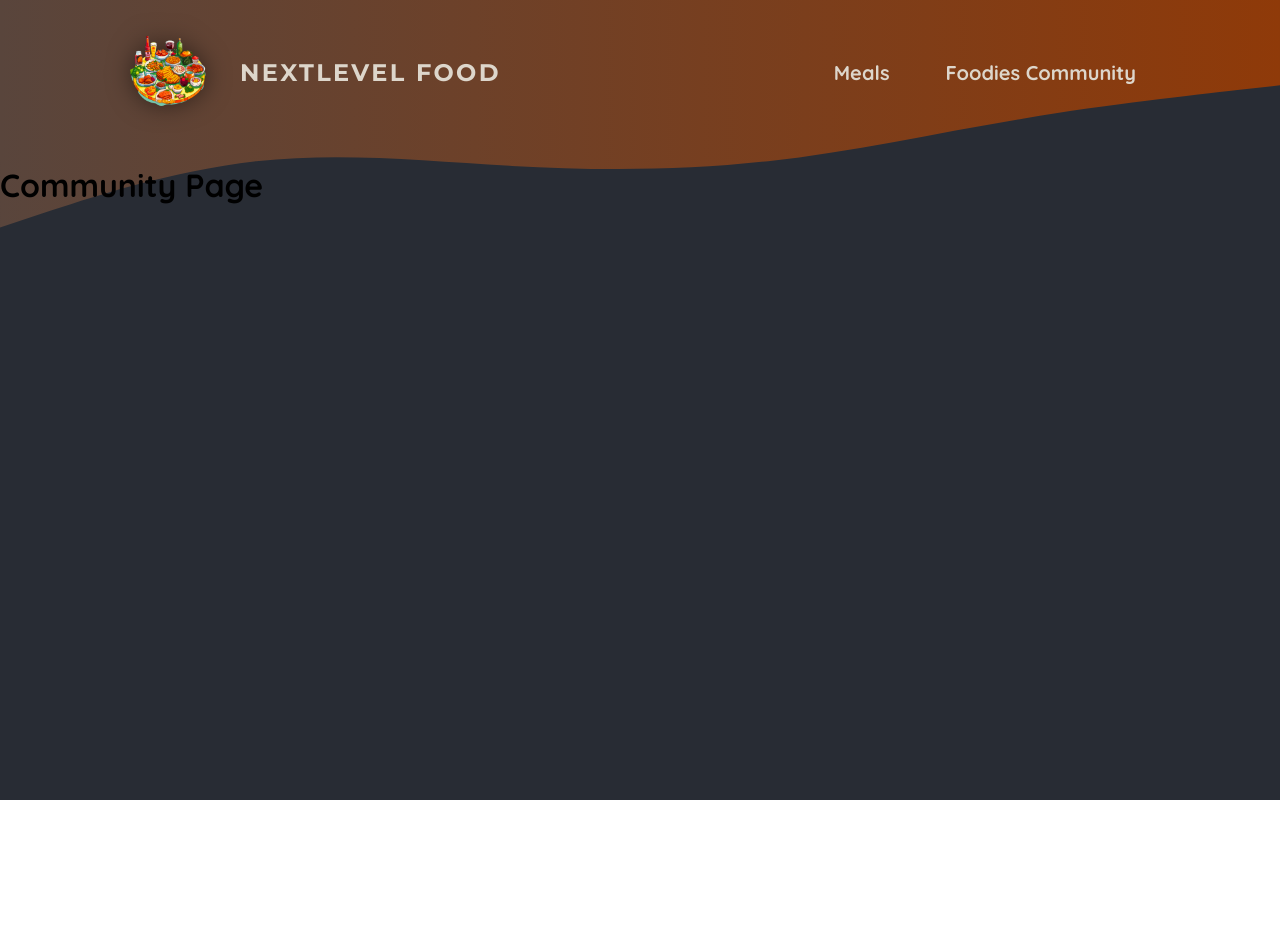
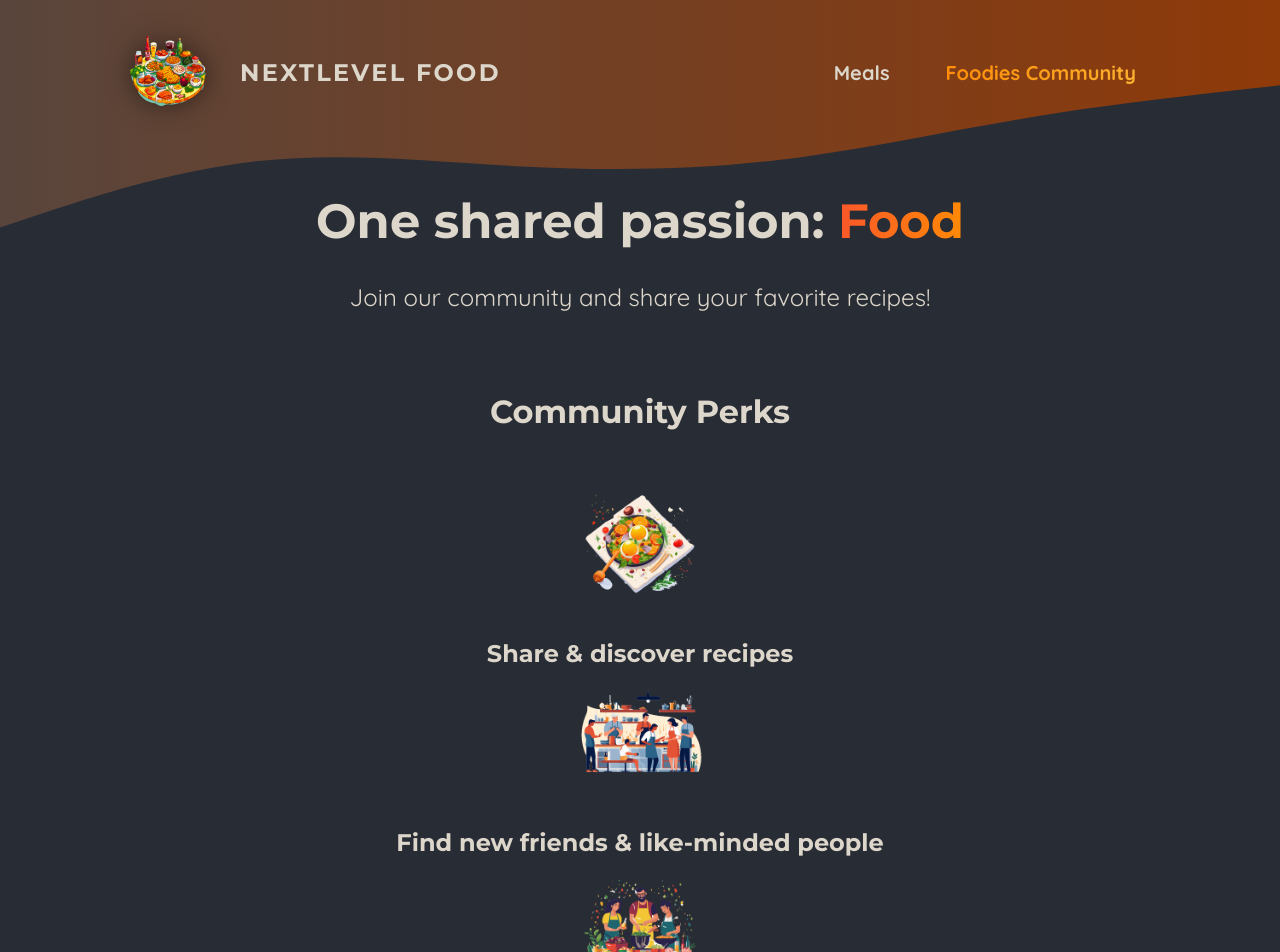
Before and after one commit to hakankurtfe/nextjs-foodies-app, a Next.js app: page /community in a window 1280 px wide. Shown: the top 952 px of the page. Before the commit the page ends 800 px from the top, so only its background shows below. Built offline with nearby package versions, Linux system fonts and the light colour scheme.

Commit message:
created community content & nav-link

```diff
--- a/app/community/page.js
+++ b/app/community/page.js
@@ -1,7 +1,40 @@
+import Image from 'next/image';
+
+import mealIcon from '@/assets/icons/meal.png';
+import communityIcon from '@/assets/icons/community.png';
+import eventsIcon from '@/assets/icons/events.png';
+import classes from './page.module.css';
+
 export default function CommunityPage() {
-    return(
-        <main>
-            <h1>Community Page</h1>
-        </main>
-    );
+  return (
+    <>
+      <header className={classes.header}>
+        <h1>
+          One shared passion: <span className={classes.highlight}>Food</span>
+        </h1>
+        <p>Join our community and share your favorite recipes!</p>
+      </header>
+      <main className={classes.main}>
+        <h2>Community Perks</h2>
+
+        <ul className={classes.perks}>
+          <li>
+            <Image src={mealIcon} alt="A delicious meal" />
+            <p>Share & discover recipes</p>
+          </li>
+          <li>
+            <Image src={communityIcon} alt="A crowd of people, cooking" />
+            <p>Find new friends & like-minded people</p>
+          </li>
+          <li>
+            <Image
+              src={eventsIcon}
+              alt="A crowd of people at a cooking event"
+            />
+            <p>Participate in exclusive events</p>
+          </li>
+        </ul>
+      </main>
+    </>
+  );
 }
--- /dev/null
+++ b/app/community/page.module.css
@@ -0,0 +1,61 @@
+.header {
+    gap: 3rem;
+    margin: 3rem auto 5rem auto;
+    width: 90%;
+    max-width: 75rem;
+    color: #ddd6cb;
+    font-size: 1.5rem;
+    text-align: center;
+  }
+
+  .header h1 {
+    font-family: 'Montserrat', sans-serif;
+  }
+
+  .highlight {
+    background: linear-gradient(90deg, #f9572a, #ff8a05);
+    background-clip: text;
+    -webkit-background-clip: text;
+    -webkit-text-fill-color: transparent;
+  }
+
+  .main {
+    width: 90%;
+    max-width: 40rem;
+    margin: 0 auto;
+    text-align: center;
+  }
+
+  .main h2 {
+    font-family: 'Montserrat', sans-serif;
+    font-size: 2rem;
+    margin-bottom: 3rem;
+    color: #ddd6cb;
+  }
+
+  .perks {
+    list-style: none;
+    margin: 3rem 0;
+    padding: 0;
+  }
+
+  .perks li {
+    display: flex;
+    flex-direction: column;
+    align-items: center;
+    gap: 2rem;
+  }
+
+  .perks img {
+    width: 8rem;
+    height: 8rem;
+    object-fit: contain;
+  }
+
+  .perks p {
+    font-family: 'Montserrat', sans-serif;
+    font-size: 1.5rem;
+    font-weight: bold;
+    margin: 0;
+    color: #ddd6cb;
+  }
--- a/components/main-header/main-header.js
+++ b/components/main-header/main-header.js
@@ -3,6 +3,7 @@
 import logoImg from "@/assets/logo.png"
 import classes from "./main-header.module.css";
 import MainHeaderBackground from "./main-header-background";
+import NavLink from "./nav-link";
 
 export default function MainHeader() {
     return(
@@ -17,10 +18,10 @@
             <nav className={classes.nav}>
                 <ul>
                     <li>
-                        <Link href="/meals">Meals</Link>
+                        <NavLink href="/meals">Meals</NavLink>
                     </li>
                     <li>
-                        <Link href="/community">Foodies Community</Link>
+                        <NavLink href="/community">Foodies Community</NavLink>
                     </li>
                 </ul>
             </nav>
--- a/components/main-header/main-header.module.css
+++ b/components/main-header/main-header.module.css
@@ -21,30 +21,6 @@
     font-size: 1.25rem;
   }
 
-  .nav a {
-    text-decoration: none;
-    color: #ddd6cb;
-    font-weight: bold;
-    padding: 0.5rem 1rem;
-    border-radius: 0.5rem;
-  }
-
-  .nav a:hover,
-  .nav a:active {
-    background: linear-gradient(90deg, #ff8a05, #f9b331);
-    background-clip: text;
-    -webkit-background-clip: text;
-    -webkit-text-fill-color: transparent;
-    text-shadow: 0 0 18px rgba(248, 190, 42, 0.8);
-  }
-
-  .active {
-    background: linear-gradient(90deg, #ff8a05, #f9b331);
-    background-clip: text;
-    -webkit-background-clip: text;
-    -webkit-text-fill-color: transparent;
-  }
-
   .logo {
     display: flex;
     align-items: center;
--- /dev/null
+++ b/components/main-header/nav-link.js
@@ -0,0 +1,15 @@
+'use client';
+
+import Link from "next/link";
+import { usePathname } from "next/navigation";
+import classes from "./nav-link.module.css";
+
+export default function NavLink({href, children}) {
+    const path = usePathname();
+
+    return (
+        <Link href={href} className={path.startsWith(href) ? `${classes.link} ${classes.active}` : classes.link}>
+            {children}
+        </Link>
+    );
+}
--- /dev/null
+++ b/components/main-header/nav-link.module.css
@@ -0,0 +1,23 @@
+.link {
+    text-decoration: none;
+    color: #ddd6cb;
+    font-weight: bold;
+    padding: 0.5rem 1rem;
+    border-radius: 0.5rem;
+}
+
+.link:hover,
+.link:active {
+    background: linear-gradient(90deg, #ff8a05, #f9b331);
+    background-clip: text;
+    -webkit-background-clip: text;
+    -webkit-text-fill-color: transparent;
+    text-shadow: 0 0 18px rgba(248, 190, 42, 0.8);
+}
+
+.active {
+    background: linear-gradient(90deg, #ff8a05, #f9b331);
+    background-clip: text;
+    -webkit-background-clip: text;
+    -webkit-text-fill-color: transparent;
+}
```
